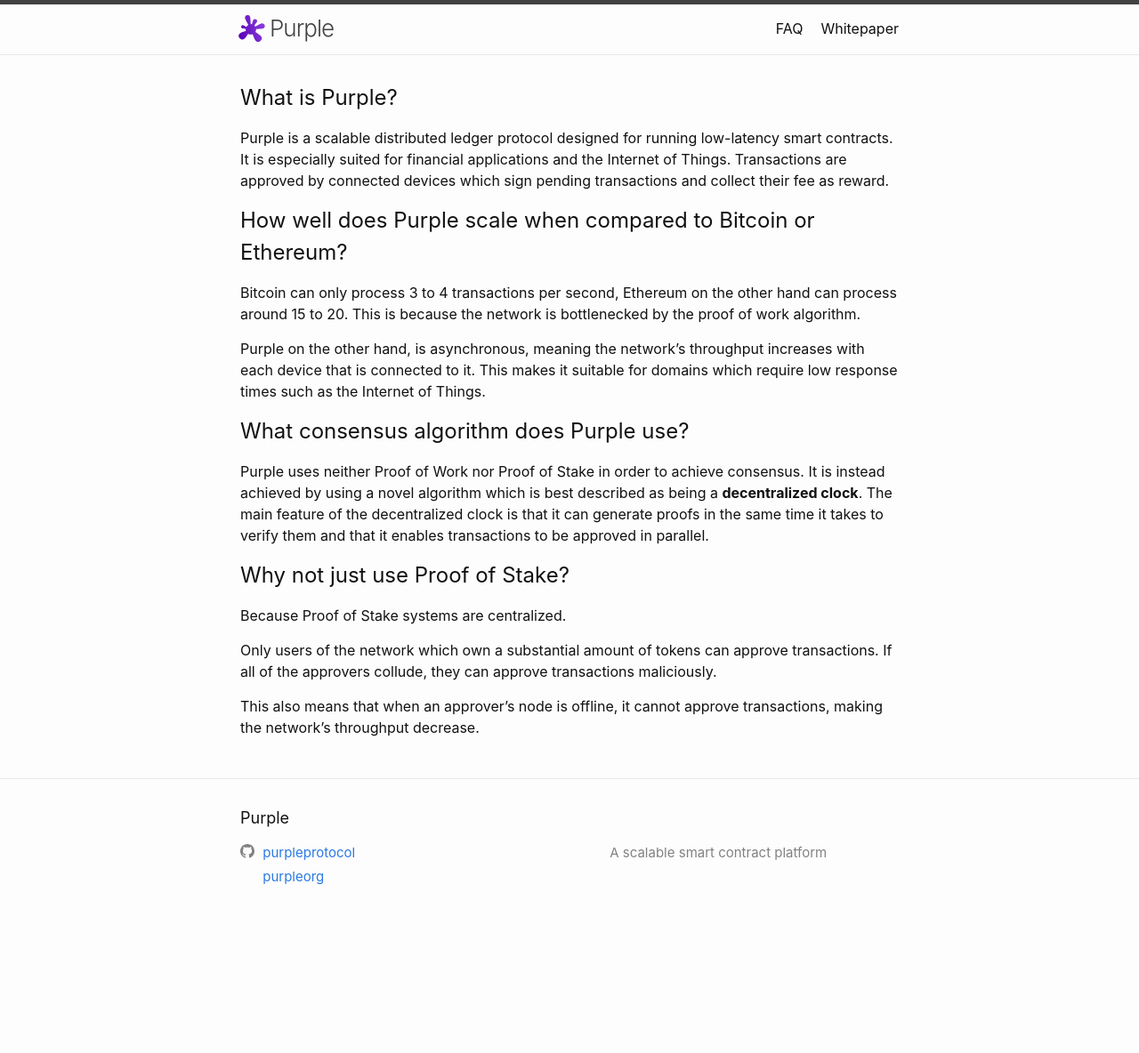
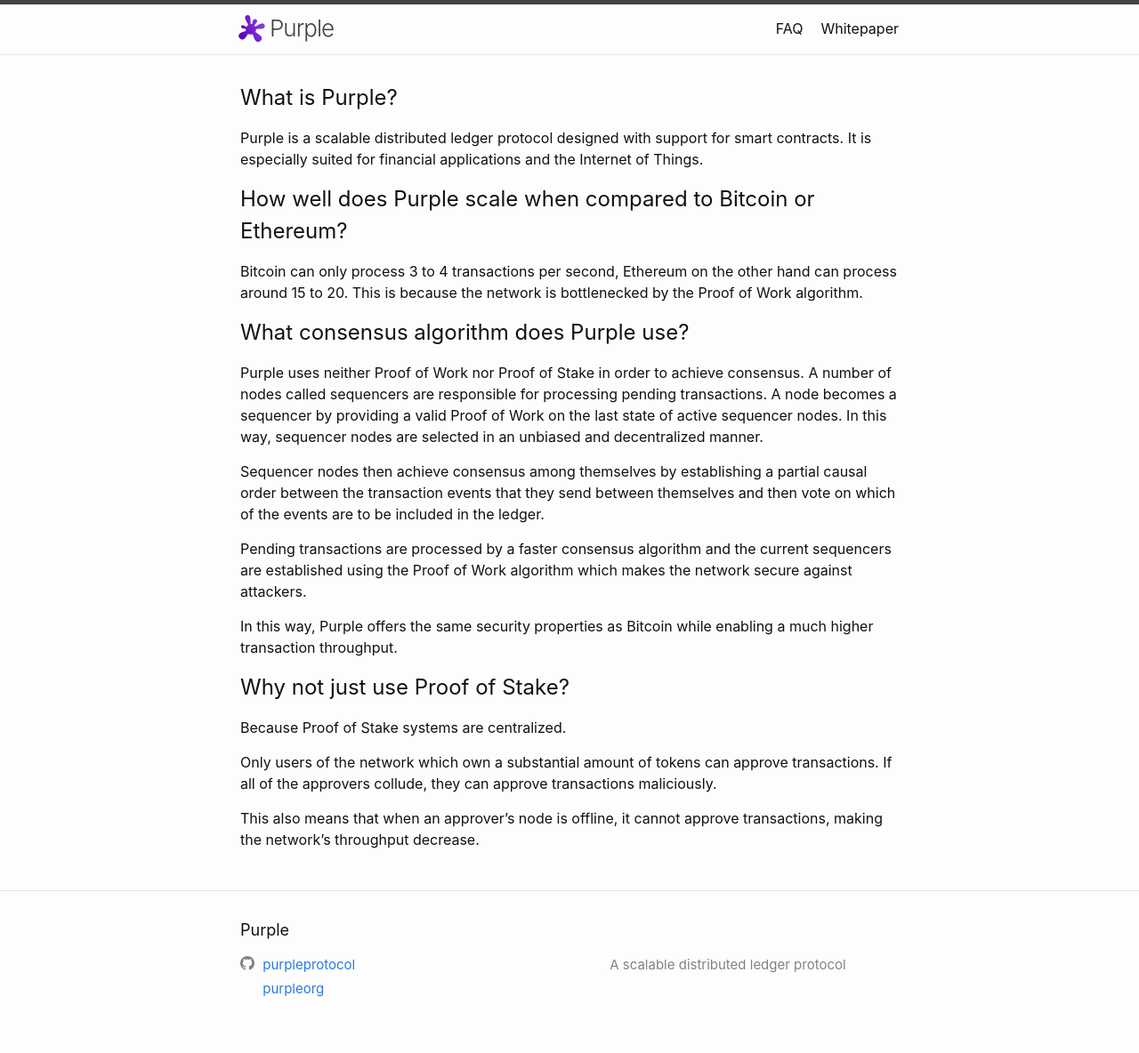
Before and after one commit to purpleprotocol/purpleprotocol.github.io, a Jekyll site: the page built from index.md, in a window 1280 px wide. Shown: the whole page at 89% size. Built offline with Jekyll 4.4.1, drawn with Linux system fonts in a browser that asks for light colours; our own code applies the rules of GitHub Pages for plain Markdown files; before the commit the page ends 1058 px from its top, so only the background shows below that; grey boxes are pictures that could not be loaded.

Commit message:
Updated texts

```diff
--- a/_config.yml
+++ b/_config.yml
@@ -15,7 +15,7 @@
 # in the templates via {{ site.myvariable }}.
 title: Purple
 email: octavonce@gmail.com
-description: A scalable smart contract platform
+description: A scalable distributed ledger protocol
 baseurl: "" # the subpath of your site, e.g. /blog
 url: https://purpleprotocol.org
 twitter_username: jekyllrb
--- a/index.md
+++ b/index.md
@@ -8,15 +8,19 @@ title: null
 ---
 
 ## What is Purple?
-Purple is a scalable distributed ledger protocol designed for running low-latency smart contracts. It is especially suited for financial applications and the Internet of Things. Transactions are approved by connected devices which sign pending transactions and collect their fee as reward.
+Purple is a scalable distributed ledger protocol designed with support for smart contracts. It is especially suited for financial applications and the Internet of Things.
 
 ## How well does Purple scale when compared to Bitcoin or Ethereum?
-Bitcoin can only process 3 to 4 transactions per second, Ethereum on the other hand can process around 15 to 20. This is because the network is bottlenecked by the proof of work algorithm.
-
-Purple on the other hand, is asynchronous, meaning the network's throughput increases with each device that is connected to it. This makes it suitable for domains which require low response times such as the Internet of Things.
+Bitcoin can only process 3 to 4 transactions per second, Ethereum on the other hand can process around 15 to 20. This is because the network is bottlenecked by the Proof of Work algorithm.
 
 ## What consensus algorithm does Purple use?
-Purple uses neither Proof of Work nor Proof of Stake in order to achieve consensus. It is instead achieved by using a novel algorithm which is best described as being a **decentralized clock**. The main feature of the decentralized clock is that it can generate proofs in the same time it takes to verify them and that it enables transactions to be approved in parallel.
+Purple uses neither Proof of Work nor Proof of Stake in order to achieve consensus. A number of nodes called sequencers are responsible for processing pending transactions. A node becomes a sequencer by providing a valid Proof of Work on the last state of active sequencer nodes. In this way, sequencer nodes are selected in an unbiased and decentralized manner.
+
+Sequencer nodes then achieve consensus among themselves by establishing a partial causal order between the transaction events that they send between themselves and then vote on which of the events are to be included in the ledger.
+
+Pending transactions are processed by a faster consensus algorithm and the current sequencers are established using the Proof of Work algorithm which makes the network secure against attackers.
+
+In this way, Purple offers the same security properties as Bitcoin while enabling a much higher transaction throughput.
 
 ## Why not just use Proof of Stake?
 Because Proof of Stake systems are centralized.
```
Also changed, not shown: faq.md (+1 -4 lines).
